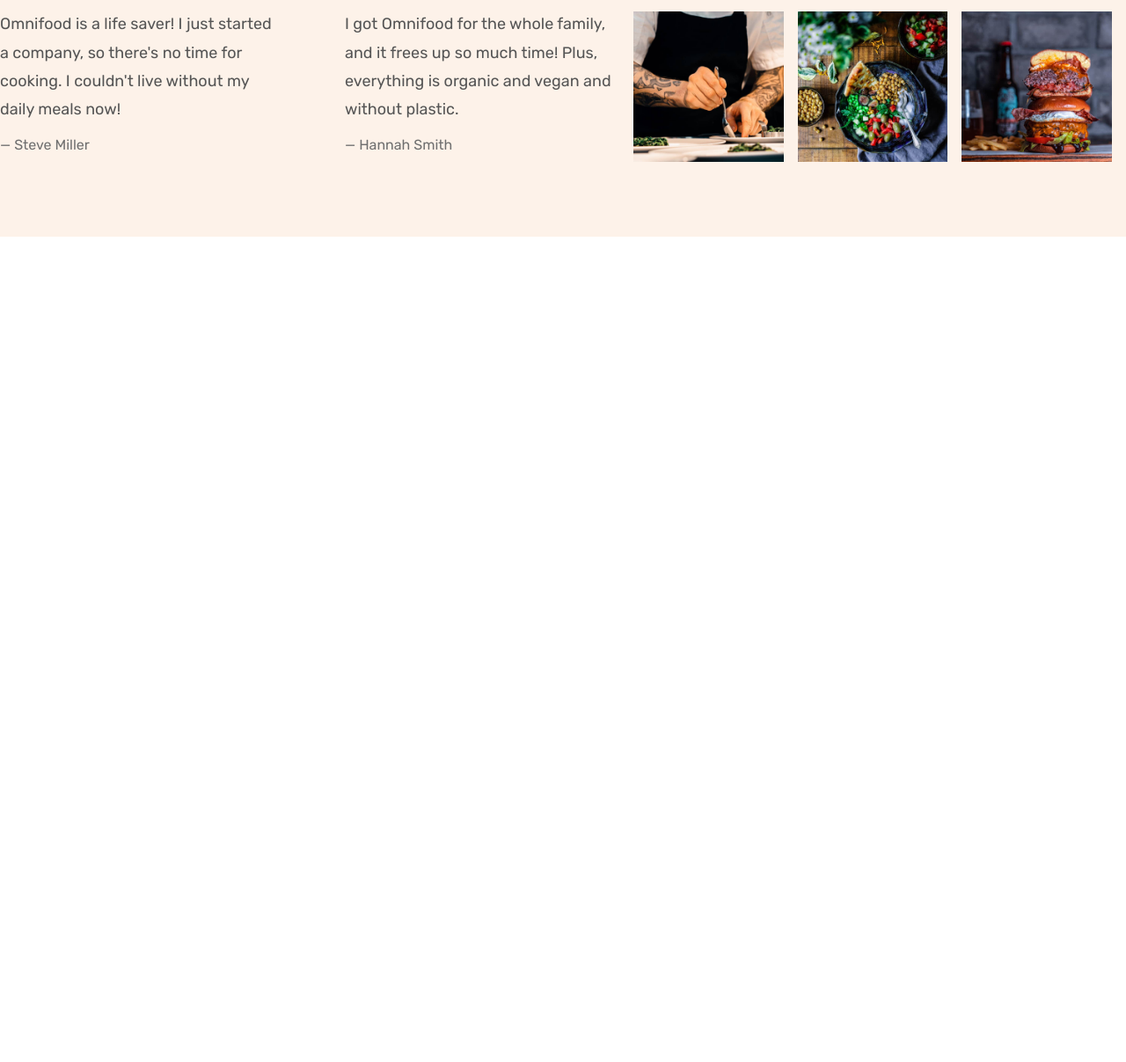
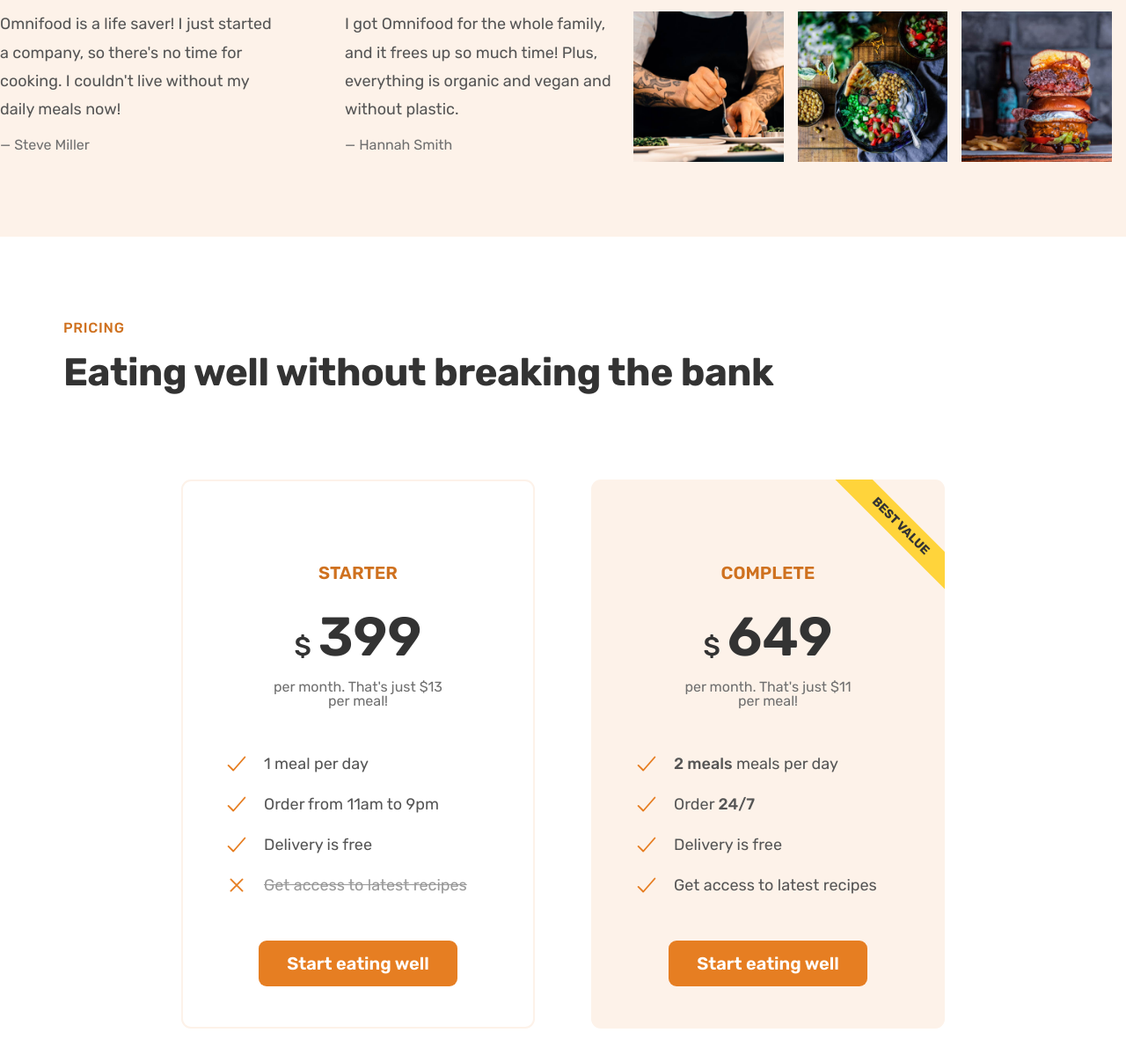
Before and after one commit to Makwaje/Omnifood, a plain HTML site: page index.html in a window 1280 px wide. Shown: the part 4192-5399 px from the top of the page at 88% size. Before the commit the page ends 4461 px from the top, so only its background shows below. Drawn offline with nearby package versions, Linux system fonts and the light colour scheme.

Commit message:
added pricing section, but still need to add the features part (in the progress...)

```diff
--- a/css/general.css
+++ b/css/general.css
@@ -197,6 +197,29 @@ body {
   border-bottom: 1px solid transparent;
 }
 
+.list {
+  list-style: none;
+
+  display: flex;
+  flex-direction: column;
+  gap: 1.6rem;
+}
+
+.list-item {
+  font-size: 1.8rem;
+
+  display: flex;
+  align-items: center;
+
+  gap: 1.6rem;
+}
+
+.list-icon {
+  width: 3rem;
+  height: 3rem;
+  color: #e67e22;
+}
+
 /* HELPER / SETTINGS  CLASSES  */
 .margin-right-sm {
   margin-right: 1.6rem !important;
--- a/css/style.css
+++ b/css/style.css
@@ -302,29 +302,6 @@
   font-size: 1.8rem;
 }
 
-.list {
-  list-style: none;
-
-  display: flex;
-  flex-direction: column;
-  gap: 1.6rem;
-}
-
-.list-item {
-  font-size: 1.8rem;
-
-  display: flex;
-  align-items: center;
-
-  gap: 1.6rem;
-}
-
-.list-icon {
-  width: 3rem;
-  height: 3rem;
-  color: #e67e22;
-}
-
 /* ******************************** */
 /* TESTIMONIALS SECTION */
 /* ******************************** */
@@ -386,3 +363,93 @@
 .gallery-item img:hover {
   transform: scale(1.1);
 }
+
+/* ******************************** */
+/* MEALS SECTION */
+/* ******************************** */
+
+.section-pricing {
+  padding: 9.6rem 0;
+}
+
+.pricing-plan {
+  border-radius: 11px;
+
+  width: 75%;
+}
+
+.pricing-plan--starter {
+  justify-self: end;
+  border: 2px solid #fdf2e9;
+  padding: 4.6rem;
+}
+
+.pricing-plan--complete {
+  background-color: #fdf2e9;
+  padding: 4.8rem;
+
+  position: relative;
+  overflow: hidden;
+}
+
+.pricing-plan--complete::after {
+  content: "best value";
+
+  position: absolute;
+  top: 6%;
+  right: -18%;
+
+  color: #333;
+  background-color: #ffd43b;
+
+  padding: 0.8rem 8rem;
+
+  text-transform: uppercase;
+  font-size: 1.4rem;
+  font-weight: 700;
+
+  transform: rotate(45deg);
+}
+
+.plan-header {
+  text-align: center;
+  margin: 4.8rem;
+}
+
+.plan-name {
+  color: #cf711f;
+  font-weight: 600;
+  font-size: 2rem;
+  text-transform: uppercase;
+  letter-spacing: 0.75;
+  margin-bottom: 3.2rem;
+}
+
+.plan-price {
+  font-size: 6.2rem;
+  color: #333;
+  font-weight: 600;
+  margin-bottom: 1.8rem;
+}
+
+.plan-price span {
+  font-size: 3rem;
+  font-weight: 500;
+  margin-right: 0.8rem;
+}
+
+.plan-text {
+  font-size: 1.6rem;
+  line-height: 1.6rem;
+  color: #6f6f6f;
+}
+
+.crossed {
+  text-decoration: line-through;
+  color: #999;
+}
+
+.plan-sing-up {
+  text-align: center;
+  margin-top: 4.8rem;
+}
--- a/index.html
+++ b/index.html
@@ -425,6 +425,83 @@
           </figure>
         </div>
       </section>
+
+      <section class="section-pricing">
+        <div class="container">
+          <span class="subheading">Pricing</span>
+          <h2 class="heading-secondary">
+            Eating well without breaking the bank
+          </h2>
+        </div>
+
+        <div class="container grid grid--2-cols">
+          <div class="pricing-plan pricing-plan--starter">
+            <header class="plan-header">
+              <p class="plan-name">Starter</p>
+              <p class="plan-price"><span>$</span>399</p>
+              <p class="plan-text">per month. That's just $13 per meal!</p>
+            </header>
+
+            <ul class="list">
+              <li class="list-item">
+                <ion-icon class="list-icon" name="checkmark-outline"></ion-icon>
+                <span> 1 meal per day </span>
+              </li>
+
+              <li class="list-item">
+                <ion-icon class="list-icon" name="checkmark-outline"></ion-icon>
+                <span> Order from 11am to 9pm </span>
+              </li>
+
+              <li class="list-item">
+                <ion-icon class="list-icon" name="checkmark-outline"></ion-icon>
+                <span> Delivery is free </span>
+              </li>
+
+              <li class="list-item">
+                <ion-icon class="list-icon" name="close-outline"></ion-icon>
+                <span class="crossed"> Get access to latest recipes </span>
+              </li>
+            </ul>
+            <div class="plan-sing-up">
+              <a href="#" class="btn btn--full">Start eating well</a>
+            </div>
+          </div>
+
+          <div class="pricing-plan pricing-plan--complete">
+            <header class="plan-header">
+              <p class="plan-name">Complete</p>
+              <p class="plan-price"><span>$</span>649</p>
+              <p class="plan-text">per month. That's just $11 per meal!</p>
+            </header>
+
+            <ul class="list">
+              <li class="list-item">
+                <ion-icon class="list-icon" name="checkmark-outline"></ion-icon>
+                <span> <strong>2 meals</strong> meals per day </span>
+              </li>
+
+              <li class="list-item">
+                <ion-icon class="list-icon" name="checkmark-outline"></ion-icon>
+                <span> Order <strong>24/7</strong> </span>
+              </li>
+
+              <li class="list-item">
+                <ion-icon class="list-icon" name="checkmark-outline"></ion-icon>
+                <span> Delivery is free </span>
+              </li>
+
+              <li class="list-item">
+                <ion-icon class="list-icon" name="checkmark-outline"></ion-icon>
+                <span> Get access to latest recipes </span>
+              </li>
+            </ul>
+            <div class="plan-sing-up">
+              <a href="#" class="btn btn--full">Start eating well</a>
+            </div>
+          </div>
+        </div>
+      </section>
     </main>
   </body>
 </html>
```
